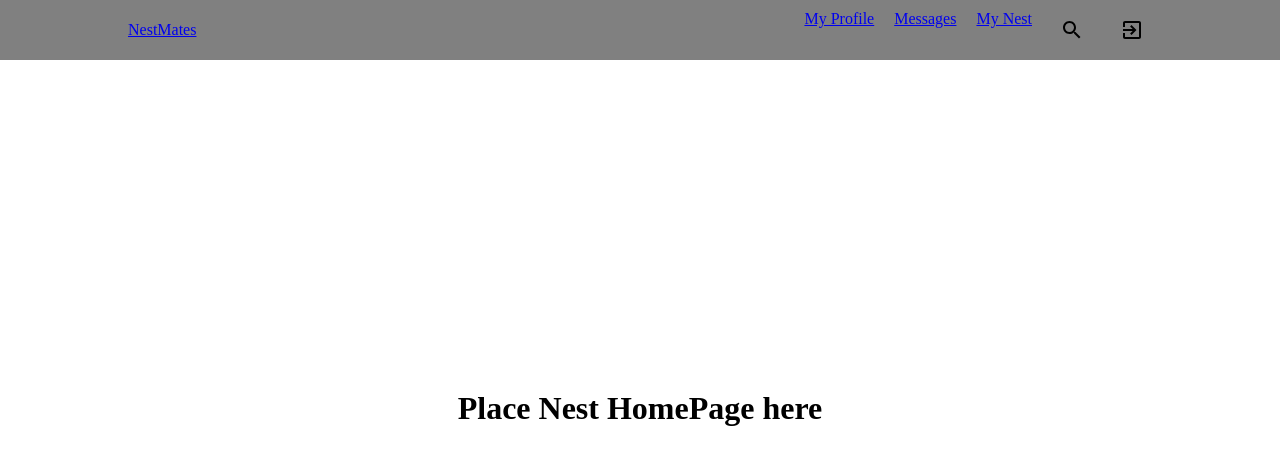
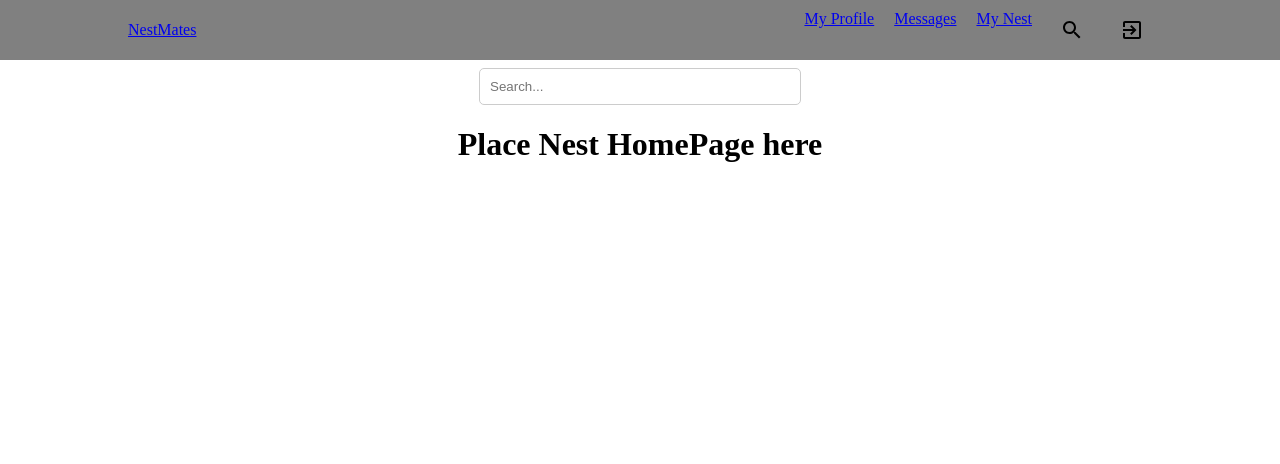
Before and after one commit to icp049/reusable_chatApp, a React (Create React App) app: page / in a window 1280 px wide. Shown: the top 464 px of the page. Built offline with nearby package versions, Linux system fonts and the light colour scheme; no server answers.

Commit message:
added searchbar

```diff
--- a/src/pages/LandingPage.jsx
+++ b/src/pages/LandingPage.jsx
@@ -1,9 +1,22 @@
-import react from "react";
+import React from "react";
 import Landingpagenavbar from "../navbars/Landingpagenavbar";
+
 const LandingPage = () => {
-    return(
-        <div style={{ display: "flex", flexDirection: "column", justifyContent: "center", alignItems: "center", height: "100vh" }}>
+    return (
+        <div style={{ display: "flex", flexDirection: "column", justifyContent: "flex-start", alignItems: "center", height: "100vh" }}>
             <Landingpagenavbar/>
+            <div style={{ marginTop: "60px", position: "relative" }}>
+                <input
+                    type="text"
+                    placeholder="Search..."
+                    style={{
+                        padding: "10px",
+                        borderRadius: "5px",
+                        border: "1px solid #ccc",
+                        width: "300px",
+                    }}
+                />
+            </div>
             <h1 style={{ marginBottom: "20px" }}>Place Nest HomePage here</h1>
         </div>
     );
```
